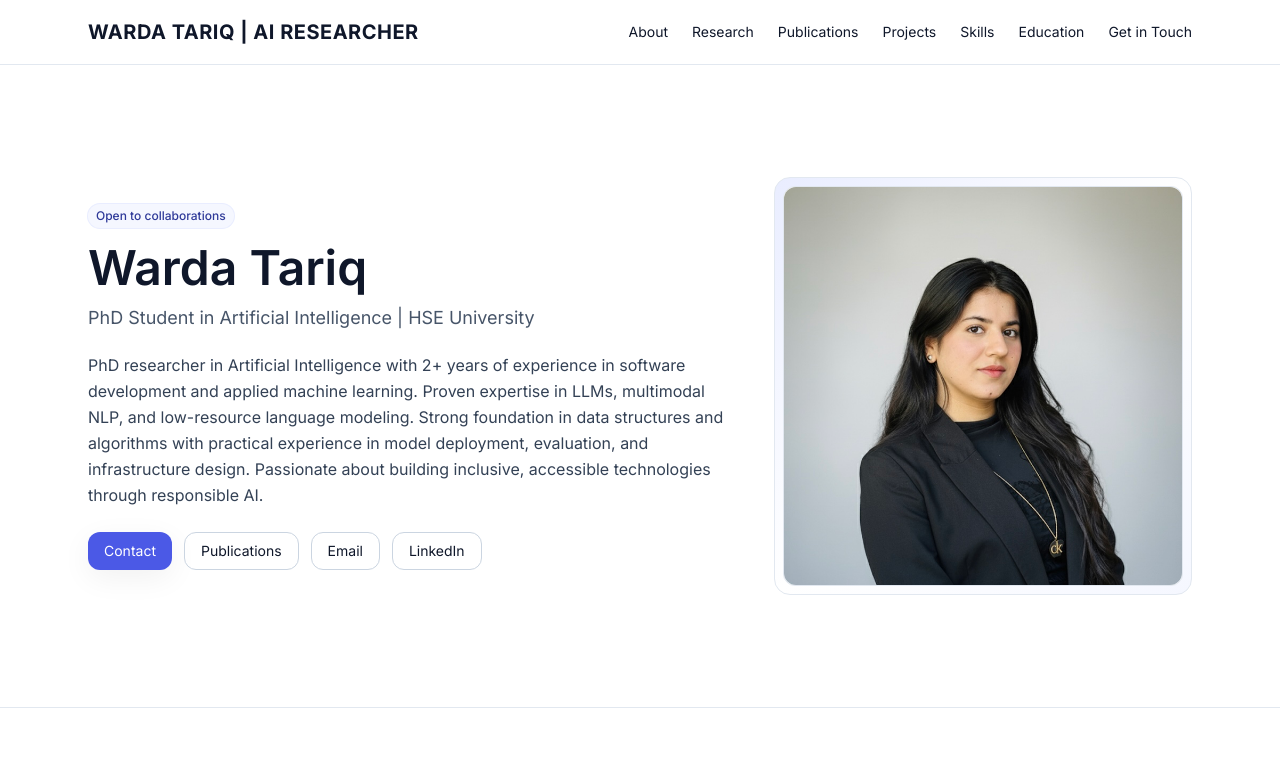
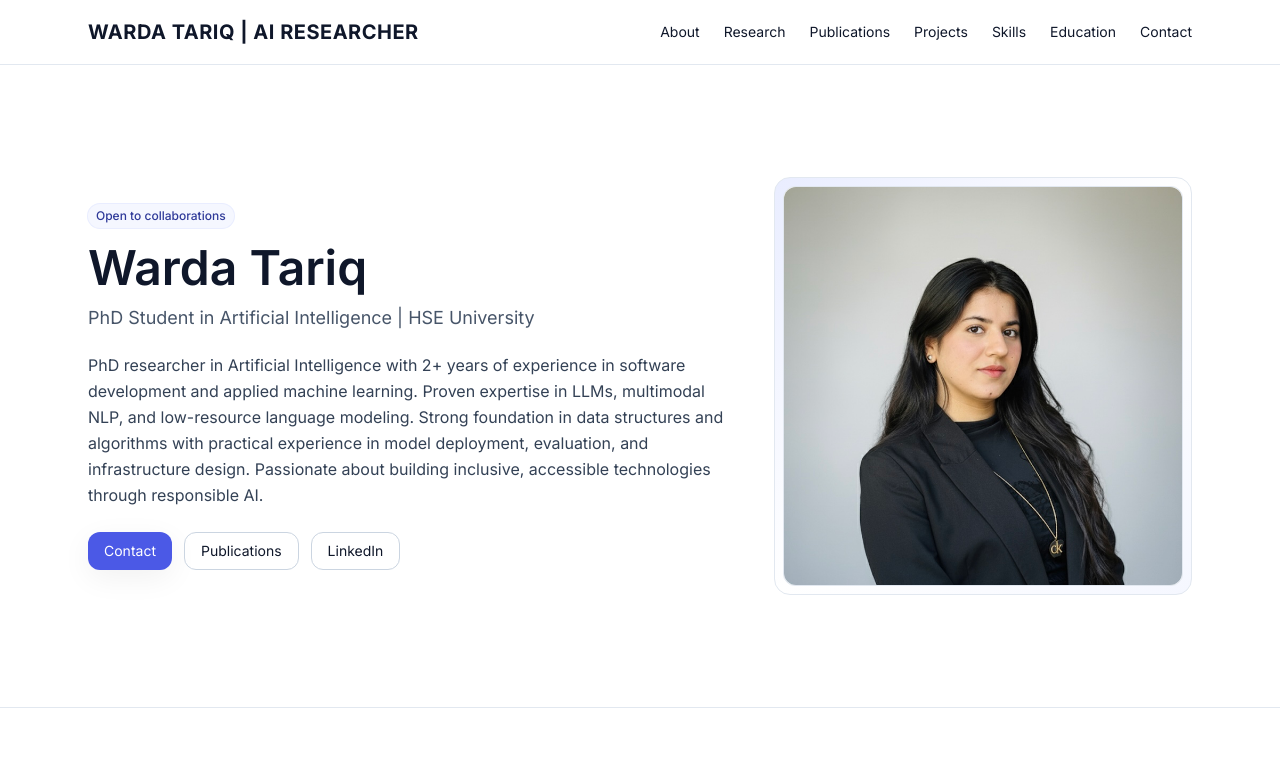
Before and after one commit to warda-tariqq/wardatariq.github.io, a plain HTML site: page index.html in a window 1280 px wide. Shown: the top 769 px of the page. Drawn offline with nearby package versions, Linux system fonts and the light colour scheme; files whose address does not match are found by name.

Commit message:
Update index.html

```diff
--- a/index.html
+++ b/index.html
@@ -45,7 +45,7 @@
           <a href="#projects" class="hover:text-brand-700">Projects</a>
           <a href="#skills" class="hover:text-brand-700">Skills</a>
           <a href="#education" class="hover:text-brand-700">Education</a>
-          <a href="#contact" class="hover:text-brand-700">Get in Touch</a>
+          <a href="#contact" class="hover:text-brand-700">Contact</a>
 
         </nav>
         <button id="menuBtn" class="md:hidden inline-flex items-center justify-center rounded-xl border border-slate-300 px-3 py-2 text-sm shadow-soft">
@@ -84,10 +84,11 @@
             inclusive, accessible technologies through responsible AI.
           </p>
           <div class="mt-6 flex flex-wrap gap-3">
-            <a href="#contact" class="inline-flex items-center justify-center rounded-xl bg-brand-600 text-white px-4 py-2 text-sm hover:bg-brand-700 shadow-soft">Contact</a>
-            <a href="#publications" class="inline-flex items-center justify-center rounded-xl border border-slate-300 px-4 py-2 text-sm hover:bg-slate-50">Publications</a>
-            <a href="mailto:wardatariqwt5005@gmail.com" class="inline-flex items-center justify-center rounded-xl border border-slate-300 px-4 py-2 text-sm hover:bg-slate-50">Email</a>
-            <a href="https://www.linkedin.com/in/warda-tariq-199506202/" target="_blank" rel="noopener" class="inline-flex items-center justify-center rounded-xl border border-slate-300 px-4 py-2 text-sm hover:bg-slate-50">LinkedIn</a>
+            <a href="#contact" class="inline-flex items-center justify-center rounded-xl bg-brand-600 text-white px-4 py-2 text-sm hover:bg-brand-700 shadow-soft">
+  Contact
+</a>
+<a href="#publications" class="inline-flex items-center justify-center rounded-xl border border-slate-300 px-4 py-2 text-sm hover:bg-slate-50">Publications</a>
+          <a href="https://www.linkedin.com/in/warda-tariq-199506202/" target="_blank" rel="noopener" class="inline-flex items-center justify-center rounded-xl border border-slate-300 px-4 py-2 text-sm hover:bg-slate-50">LinkedIn</a>
           </div>
         </div>
         <div class="md:col-span-2">
```
